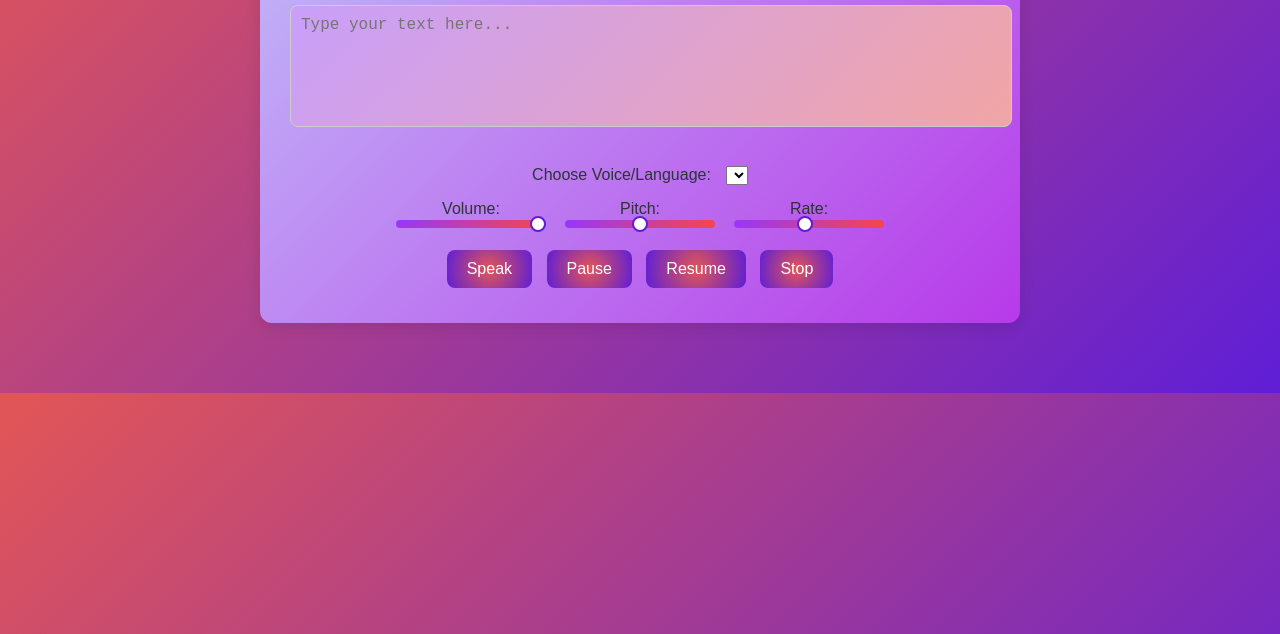
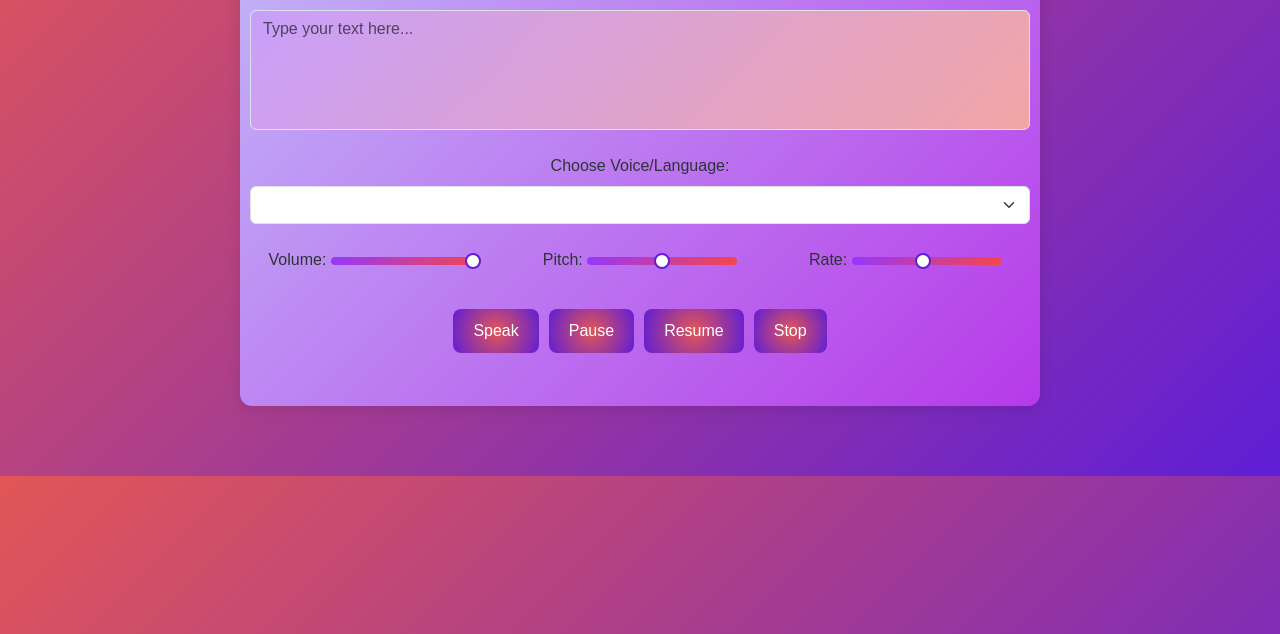
Before and after one commit to HirushaSipsara/TextToSpeech, a plain HTML site: page index.html in a window 1280 px wide. Shown: the part 166-800 px from the top of the page. Drawn offline with nearby package versions, Linux system fonts and the light colour scheme.

Commit message:
Finalized

```diff
--- a/index.html
+++ b/index.html
@@ -4,39 +4,43 @@
   <meta charset="UTF-8">
   <meta name="viewport" content="width=device-width, initial-scale=1.0">
   <title>Universal Text-to-Speech</title>
+  <!-- Include Bootstrap CSS -->
+  <link href="https://cdn.jsdelivr.net/npm/bootstrap@5.3.0-alpha1/dist/css/bootstrap.min.css" rel="stylesheet">
   <link rel="stylesheet" href="style.css">
 </head>
 <body>
-  <div class="container">
-    <h1>Text-to-Speech</h1>
+  <div class="container py-5">
+    <h1 class="text-center mb-4">Text-to-Speech</h1>
 
     <!-- Text input field -->
-    <textarea id="text-input" rows="4" placeholder="Type your text here..."></textarea>
+    <div class="mb-4">
+      <textarea id="text-input" class="form-control" rows="4" placeholder="Type your text here..."></textarea>
+    </div>
 
     <!-- Voice selection dropdown -->
-    <div class="controls">
-      <label for="voice-select">Choose Voice/Language:</label>
-      <select id="voice-select"></select>
+    <div class="mb-4">
+      <label for="voice-select" class="form-label">Choose Voice/Language:</label>
+      <select id="voice-select" class="form-select"></select>
     </div>
 
     <!-- Volume, Pitch, and Rate controls -->
-    <div class="slider-controls">
-      <div>
-        <label for="volume">Volume:</label>
+    <div class="row g-3 mb-4">
+      <div class="col-12 col-sm-4">
+        <label for="volume" class="form-label">Volume:</label>
         <input type="range" id="volume" min="0" max="1" step="0.1" value="1">
       </div>
-      <div>
-        <label for="pitch">Pitch:</label>
+      <div class="col-12 col-sm-4">
+        <label for="pitch" class="form-label">Pitch:</label>
         <input type="range" id="pitch" min="0" max="2" step="0.1" value="1">
       </div>
-      <div>
-        <label for="rate">Rate:</label>
+      <div class="col-12 col-sm-4">
+        <label for="rate" class="form-label">Rate:</label>
         <input type="range" id="rate" min="0.1" max="2" step="0.1" value="1">
       </div>
     </div>
 
     <!-- Buttons -->
-    <div class="button-controls">
+    <div class="gap-0 d-sm-flex justify-content-center">
       <button id="speak-btn">Speak</button>
       <button id="pause-btn">Pause</button>
       <button id="resume-btn">Resume</button>
@@ -44,6 +48,8 @@
     </div>
   </div>
 
+  <!-- Include Bootstrap JS Bundle -->
+  <script src="https://cdn.jsdelivr.net/npm/bootstrap@5.3.0-alpha1/dist/js/bootstrap.bundle.min.js"></script>
   <script src="script.js"></script>
 </body>
 </html>
--- a/style.css
+++ b/style.css
@@ -9,9 +9,10 @@ body {
   .container {
     background: linear-gradient(135deg, #c1b8f8, #b73ae9);
     border-radius: 12px;
-    padding: 30px;
+    padding: 10px;
     box-shadow: 0 4px 15px rgba(0, 0, 0, 0.1);
-    max-width: 700px;
+    max-width: 800px;
+    max-height: 800px;
     margin: 50px auto;
     text-align: center;
   }
@@ -24,8 +25,8 @@ body {
 
   textarea {
     background: linear-gradient(135deg, #c99ffa, #f1a5a5);
-    width: 100%;
-    height: 100px;
+    width: 120%;
+    height: 120px;
     font-size: 16px;
     padding: 10px;
     border-radius: 8px;
```
Also changed, not shown: demo.html (added, +49 -0 lines).
